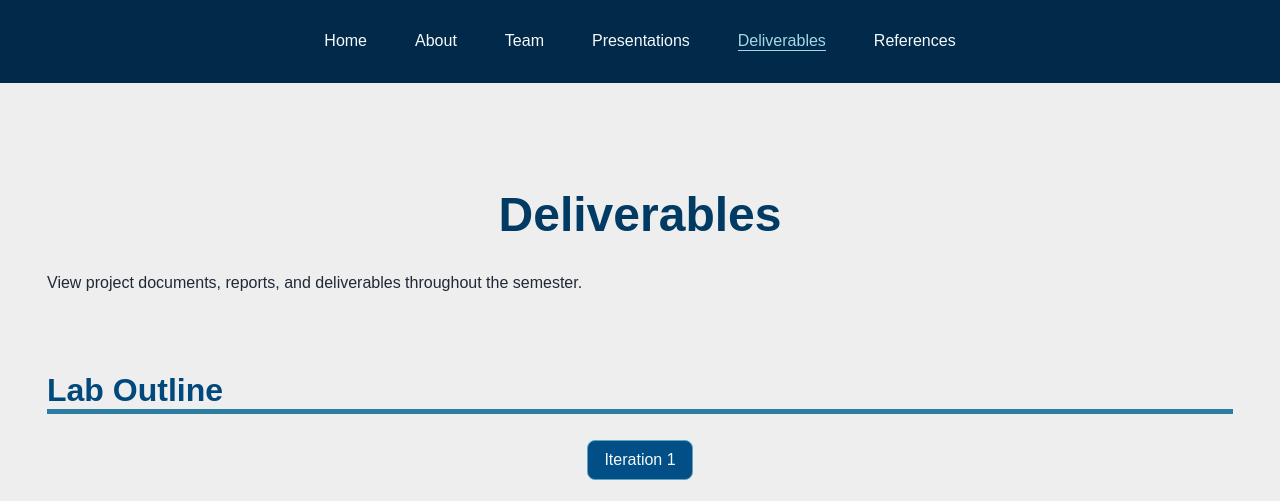
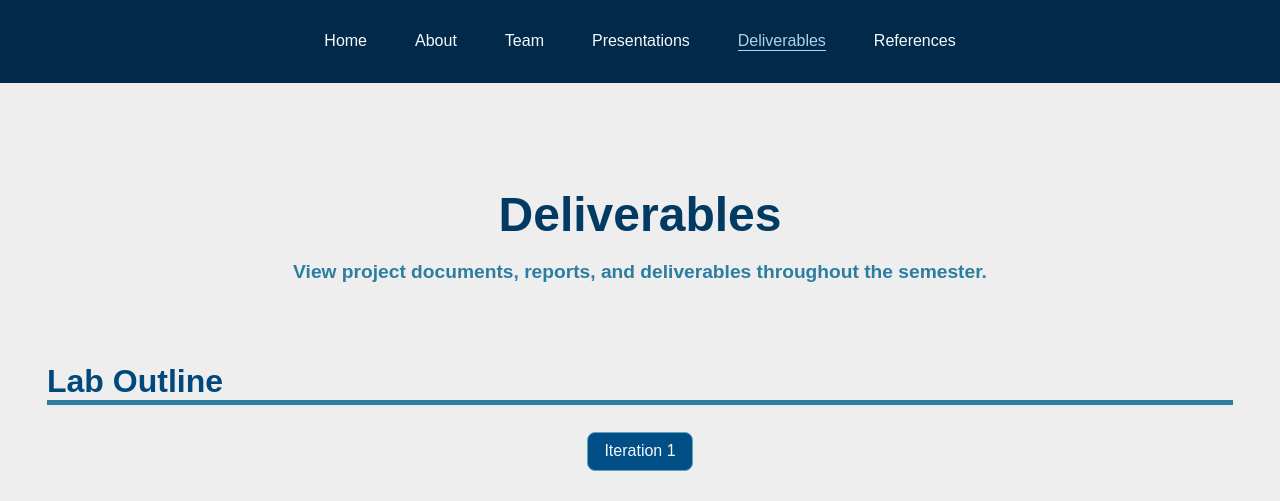
Before and after one commit to classes-together/classes-together.github.io, a Jekyll site: the page built from deliverables.html, in a window 1280 px wide. Shown: the top 501 px of the page. Built offline with Jekyll 4.4.1, drawn with Linux system fonts in a browser that asks for light colours; grey boxes are pictures that could not be loaded.

Commit message:
Shared styling for short description under page title

```diff
--- a/assets/css/style.css
+++ b/assets/css/style.css
@@ -111,16 +111,20 @@ footer .copyright {
 /*
  * HOME PAGE AND FEATURES
  */
-.home h1 {
+.home h1,
+.presentations h1,
+.deliverables h1 {
   margin-bottom: 1rem;
 }
 
-.home .tagline {
+.home .tagline,
+.presentations .description,
+.deliverables .description {
   text-align: center;
   font-size: 1.2rem;
   font-weight: 600;
   color: var(--blue-medium);
-  margin-bottom: 6rem;
+  margin-bottom: 5rem;
 }
 
 .features-grid {
@@ -181,7 +185,6 @@ footer .copyright {
  */
 .document-group {
   width: 100%;
-  margin-top: 5rem;
 }
 
 .document-group > h2 {
--- a/deliverables.html
+++ b/deliverables.html
@@ -5,7 +5,7 @@ title: Deliverables
 
 <section class="page deliverables">
   <h1>Deliverables</h1>
-  <p class="intro">View project documents, reports, and deliverables throughout the semester.</p>
+  <p class="description">View project documents, reports, and deliverables throughout the semester.</p>
 
   {% assign deliverable_groups = site.data.documents | where: "page", "deliverables" %}
   {% for group in deliverable_groups %}
--- a/presentations.html
+++ b/presentations.html
@@ -5,7 +5,7 @@ title: Presentations
 
 <section class="page presentations">
   <h1>Presentations</h1>
-  <p class="intro">View project presentations and development iterations throughout the semester.</p>
+  <p class="description">View project presentations and development iterations throughout the semester.</p>
 
   {% assign presentation_groups = site.data.documents | where: "page", "presentations" %}
   {% for group in presentation_groups %}
```
